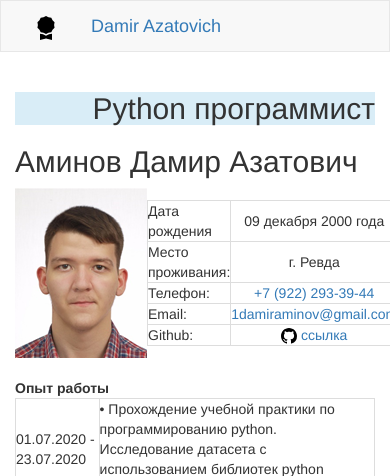
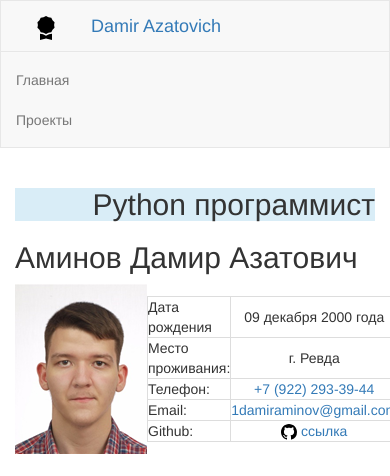
Before and after one commit to damiraminov1/DamirAzatovichSite, a Flask app: page / in a window 390 px wide. Shown: the top 476 px of the page. Run offline with Flask 2, Linux system fonts and the light colour scheme; some libraries are stand-ins or nearby versions.

Commit message:
fixes mobile version base.html

```diff
--- a/app/templates/main/base.html
+++ b/app/templates/main/base.html
@@ -12,7 +12,7 @@
                 <a href="{{ url_for('main.index') }}">Damir Azatovich</a>
             </div>
         </div>
-        <div class="collapse navbar-collapse">
+        <div class="collapse navbar-collapse center-block">
             <ul class="nav navbar-nav">
                 <li> <a href={{ url_for('main.index') }}>Главная </a> </li>
                 <li> <a href={{ url_for('main.projects') }}>Проекты </a> </li>
```
